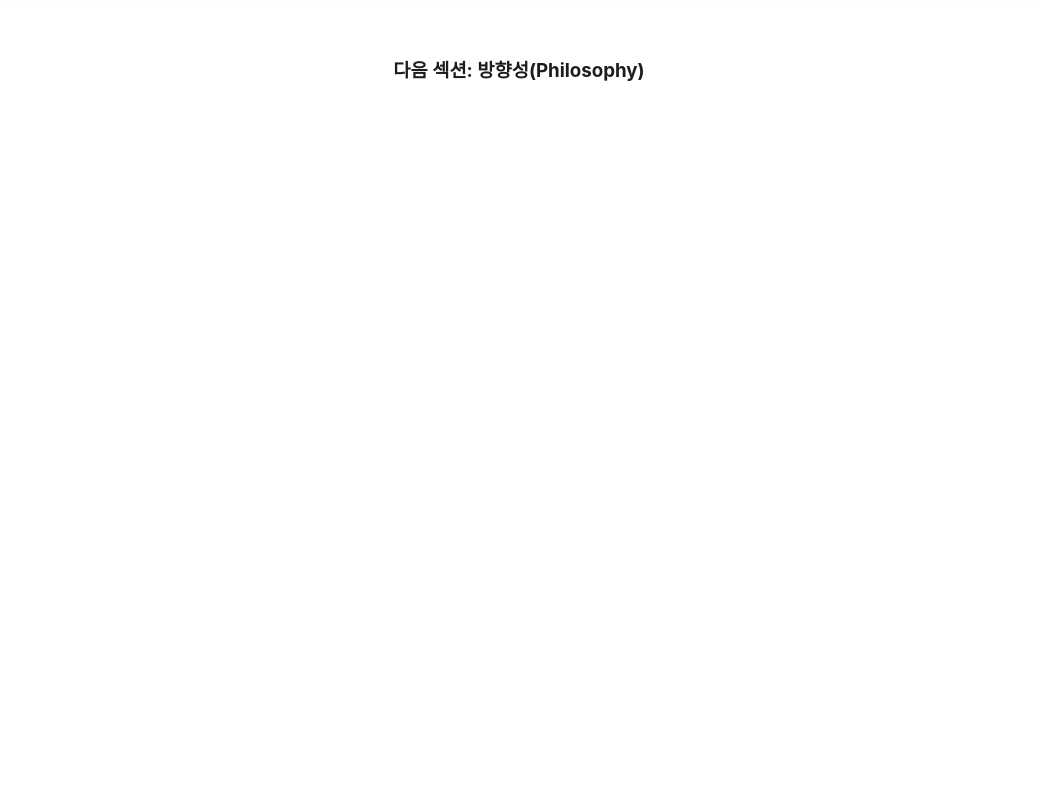
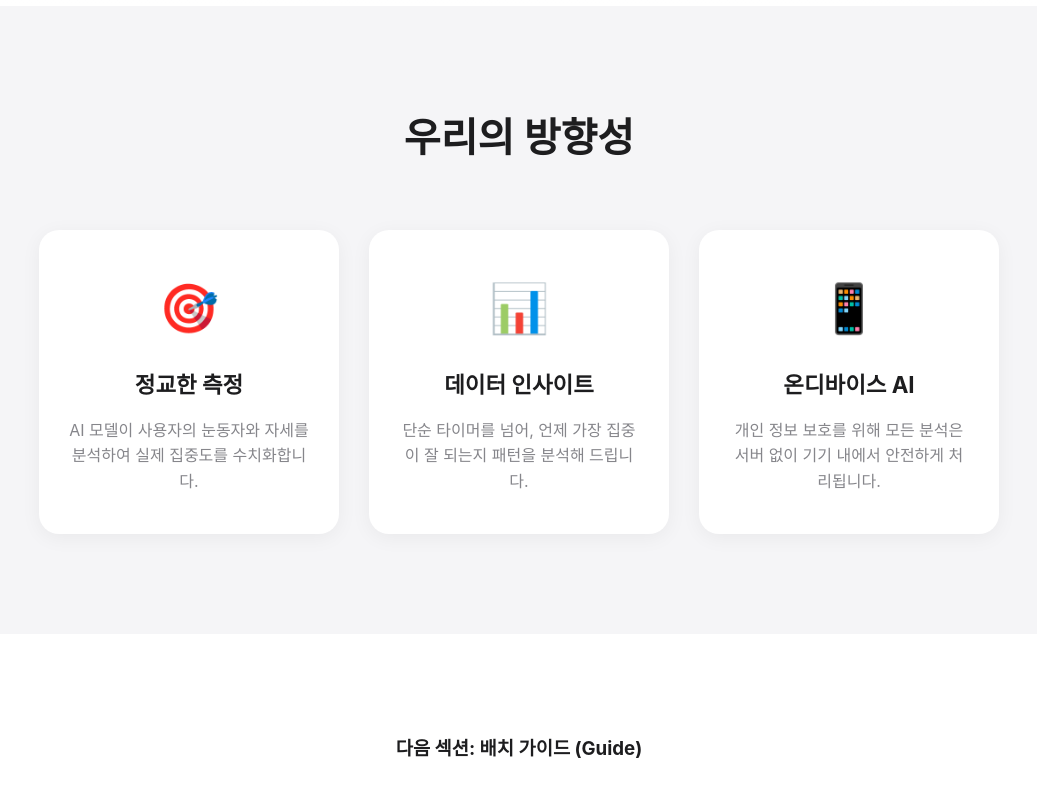
Before and after one commit to zerohyeon94/FocusSense, a React (Vite) app in the folder Web/: page / in a window 1280 px wide. Shown: the part 634-1430 px from the top of the page, without its empty margins (121-1158 px from the left). Before the commit the page ends 1140 px from the top, so only its background shows below. Built offline with nearby package versions, Linux system fonts and the light colour scheme.

Commit message:
feat: implement Philosophy Section

```diff
--- a/Web/src/App.tsx
+++ b/Web/src/App.tsx
@@ -1,20 +1,22 @@
 import Header from './components/Header';
-import Hero from './components/Hero'; // 1. Hero 불러오기
+import Hero from './components/Hero';
+import Philosophy from './components/Philosophy'; // 1. 불러오기
 
 function App() {
   return (
     <div>
       <Header />
       <main>
-        {/* 2. Hero 배치 및 데이터 전달 (SwiftUI의 View 아규먼트와 비슷합니다) */}
         <Hero
           title="당신의 몰입을 완성하는 시간"
           subtitle="FocusSense - AI 기반 집중도 분석으로 학습 효율을 극대화하세요."
         />
 
-        {/* 나중에 다른 섹션들이 들어올 자리 */}
-        <section style={{ height: '500px', padding: '50px', textAlign: 'center' }}>
-          <h3>다음 섹션: 방향성(Philosophy)</h3>
+        {/* 2. 방향성 섹션 배치 */}
+        <Philosophy />
+
+        <section style={{ height: '500px', padding: '100px', textAlign: 'center' }}>
+          <h3>다음 섹션: 배치 가이드 (Guide)</h3>
         </section>
       </main>
     </div>
--- /dev/null
+++ b/Web/src/components/Philosophy.tsx
@@ -0,0 +1,63 @@
+import PhilosophyCard from './PhilosophyCard';
+
+export default function Philosophy() {
+  const items = [
+    {
+      icon: "🎯",
+      title: "정교한 측정",
+      description: "AI 모델이 사용자의 눈동자와 자세를 분석하여 실제 집중도를 수치화합니다."
+    },
+    {
+      icon: "📊",
+      title: "데이터 인사이트",
+      description: "단순 타이머를 넘어, 언제 가장 집중이 잘 되는지 패턴을 분석해 드립니다."
+    },
+    {
+      icon: "📱",
+      title: "온디바이스 AI",
+      description: "개인 정보 보호를 위해 모든 분석은 서버 없이 기기 내에서 안전하게 처리됩니다."
+    }
+  ];
+
+  return (
+    <section id="philosophy" style={styles.section}>
+      <div style={styles.container}>
+        <h2 style={styles.sectionTitle}>우리의 방향성</h2>
+        <div style={styles.cardGrid}>
+          {items.map((item, index) => (
+            <PhilosophyCard
+              key={index}
+              icon={item.icon}
+              title={item.title}
+              description={item.description}
+            />
+          ))}
+        </div>
+      </div>
+    </section>
+  );
+}
+
+const styles = {
+  section: {
+    padding: '100px 0',
+    backgroundColor: '#f5f5f7', // 연한 회색 배경으로 섹션 구분
+  },
+  container: {
+    maxWidth: '1000px',
+    margin: '0 auto',
+    padding: '0 20px',
+  },
+  sectionTitle: {
+    fontSize: '2.5rem',
+    fontWeight: 700,
+    textAlign: 'center' as 'center',
+    marginBottom: '60px',
+    color: '#1d1d1f',
+  },
+  cardGrid: {
+    display: 'flex',
+    gap: '30px',
+    flexWrap: 'wrap' as 'wrap', // 화면이 좁아지면 카드가 아래로 내려가도록 설정
+  },
+};
--- /dev/null
+++ b/Web/src/components/PhilosophyCard.tsx
@@ -0,0 +1,43 @@
+interface CardProps {
+  icon: string;
+  title: string;
+  description: string;
+}
+
+export default function PhilosophyCard({ icon, title, description }: CardProps) {
+  return (
+    <div style={styles.card}>
+      <div style={styles.icon}>{icon}</div>
+      <h3 style={styles.title}>{title}</h3>
+      <p style={styles.description}>{description}</p>
+    </div>
+  );
+}
+
+const styles = {
+  card: {
+    backgroundColor: '#ffffff',
+    padding: '40px 30px',
+    borderRadius: '20px',
+    textAlign: 'center' as 'center',
+    boxShadow: '0 4px 20px rgba(0,0,0,0.05)',
+    transition: 'transform 0.3s ease',
+    flex: 1, // 카드들이 동일한 너비를 갖도록 설정
+    minWidth: '280px',
+  },
+  icon: {
+    fontSize: '3rem',
+    marginBottom: '20px',
+  },
+  title: {
+    fontSize: '1.4rem',
+    fontWeight: 700,
+    marginBottom: '15px',
+    color: '#1d1d1f',
+  },
+  description: {
+    fontSize: '1rem',
+    color: '#86868b',
+    lineHeight: 1.6,
+  },
+};
```
